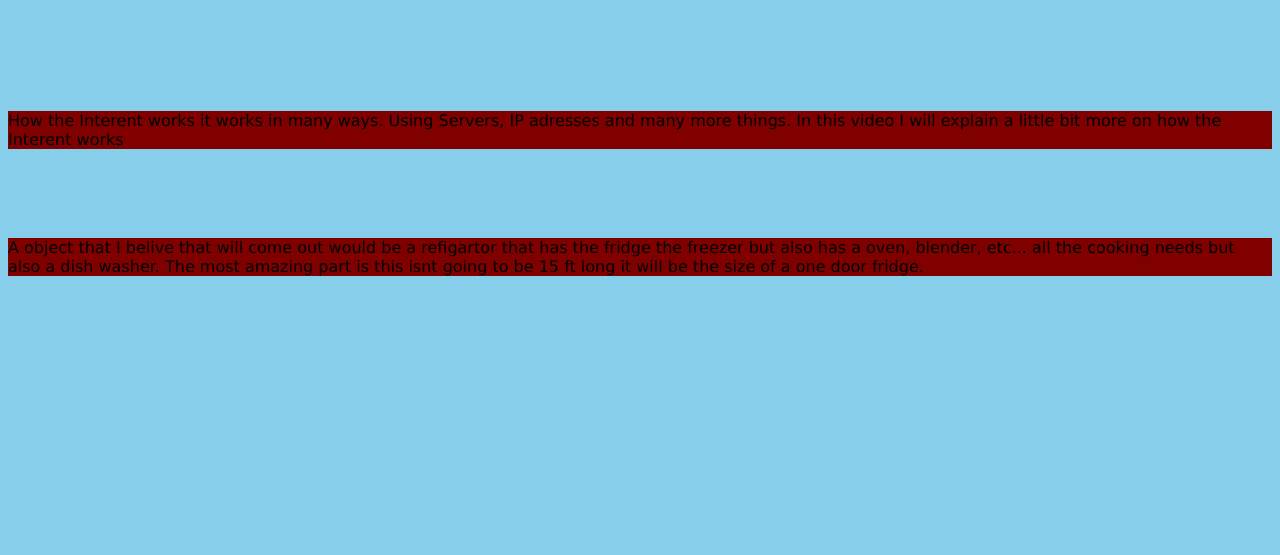
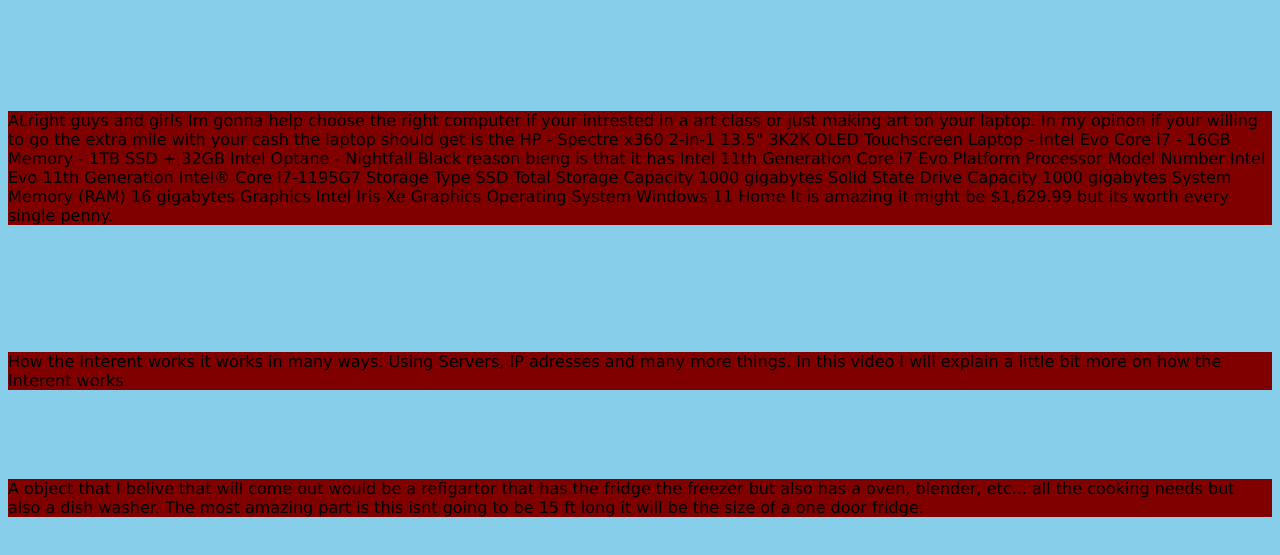
Before and after one commit to Luke3G/computer-info-system-blog, a plain HTML site: page index.html in a window 1280 px wide. Shown: the part 81-636 px from the top of the page. Drawn offline with Linux system fonts and the light colour scheme.

Commit message:
added 03

```diff
--- a/index.html
+++ b/index.html
@@ -13,13 +13,31 @@
     <header>
         <h1>The Intresating This About Life</h1>
     </header>
-
-
+    <br><br><br><br><br>
+    <p>ALright guys and girls Im gonna help choose the right computer if your intrested in a art class or just making
+        art on your laptop. In my opinon if your willing to go the extra mile with your cash the laptop should get is
+        the HP - Spectre x360 2-in-1 13.5" 3K2K OLED Touchscreen Laptop - Intel Evo Core i7 - 16GB Memory - 1TB SSD +
+        32GB Intel Optane - Nightfall Black reason bieng is that it has Intel 11th Generation Core i7 Evo Platform
+        Processor Model Number
+        Intel Evo 11th Generation Intel® Core i7-1195G7
+        Storage Type
+        SSD
+        Total Storage Capacity
+        1000 gigabytes
+        Solid State Drive Capacity
+        1000 gigabytes
+        System Memory (RAM)
+        16 gigabytes
+        Graphics
+        Intel Iris Xe Graphics
+        Operating System
+        Windows 11 Home It is amazing it might be $1,629.99 but its worth every single penny.</p>
 
     <br><br><br><br><br>
 
     <p>How the Interent works it works in many ways. Using Servers, IP adresses and many more things. In this video I
         will explain a little bit more on how the Interent works</p>
+    <!--Insert Screencastify-->
 
     <br><br><br>
     <p>A object that I belive that will come out would be a refigartor that has the fridge the freezer but also has a
```
